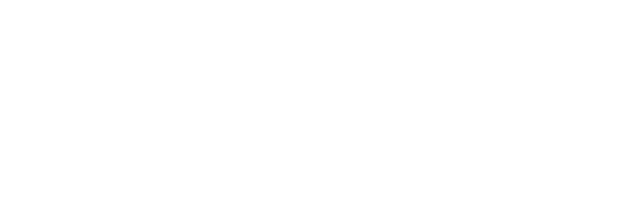
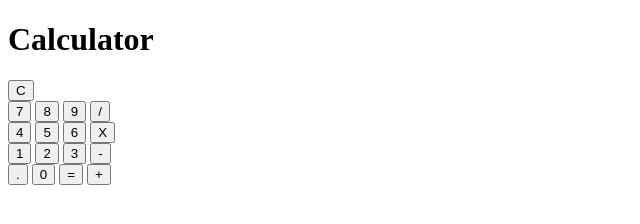
Before and after one commit to jashe0/calculator, a plain HTML site: page index.html in a window 1280 px wide. Shown: the whole page, without its empty margins (0-640 px from the left). Drawn offline with Linux system fonts and the light colour scheme.

Commit message:
create html layout

```diff
--- a/index.html
+++ b/index.html
@@ -4,11 +4,43 @@
     <meta charset="UTF-8">
     <meta http-equiv="X-UA-Compatible" content="IE=edge">
     <meta name="viewport" content="width=device-width, initial-scale=1.0">
-    <title>Document</title>
+    <title>Calculator</title>
+    <link rel ="stylesheets.css" href ="styles.css">
     <script src="main.js"></script>
 
 </head>
 <body>
+    <h1>Calculator</h1>
+        <div class="calculator">
+            <div class = "first-row">
+                <div class = "screen"></div>
+                <button class = "clear">C</button>
+            </div>
+            <div class="other-row">
+                <button class = "number">7</button>
+                <button class = "number">8</button>
+                <button class = "number">9</button>
+                <button class = "operator">/</button>
+            </div>
+            <div class = "other-row">
+                <button class = "number">4</button>
+                <button class = "number">5</button>
+                <button class = "number">6</button>
+                <button class = "operator">X</button>
+            </div>
+            <div class = "other-row">
+                <button class = "number">1</button>
+                <button class = "number">2</button>
+                <button class = "number">3</button>
+                <button class = "operator">-</button>
+            </div>
+            <div class = "other-row">
+                <button class = "decimal">.</button>
+                <button class = "number">0</button>
+                <button class = "equal">=</button>
+                <button class = "operator">+</button>
+            </div>
 
+        </div>
 </body>
 </html>
--- a/styles.css
+++ b/styles.css
@@ -0,0 +1,6 @@
+
+
+#calculator{
+    border:solid, 10px, black;
+    background-color: purple;
+}
```
